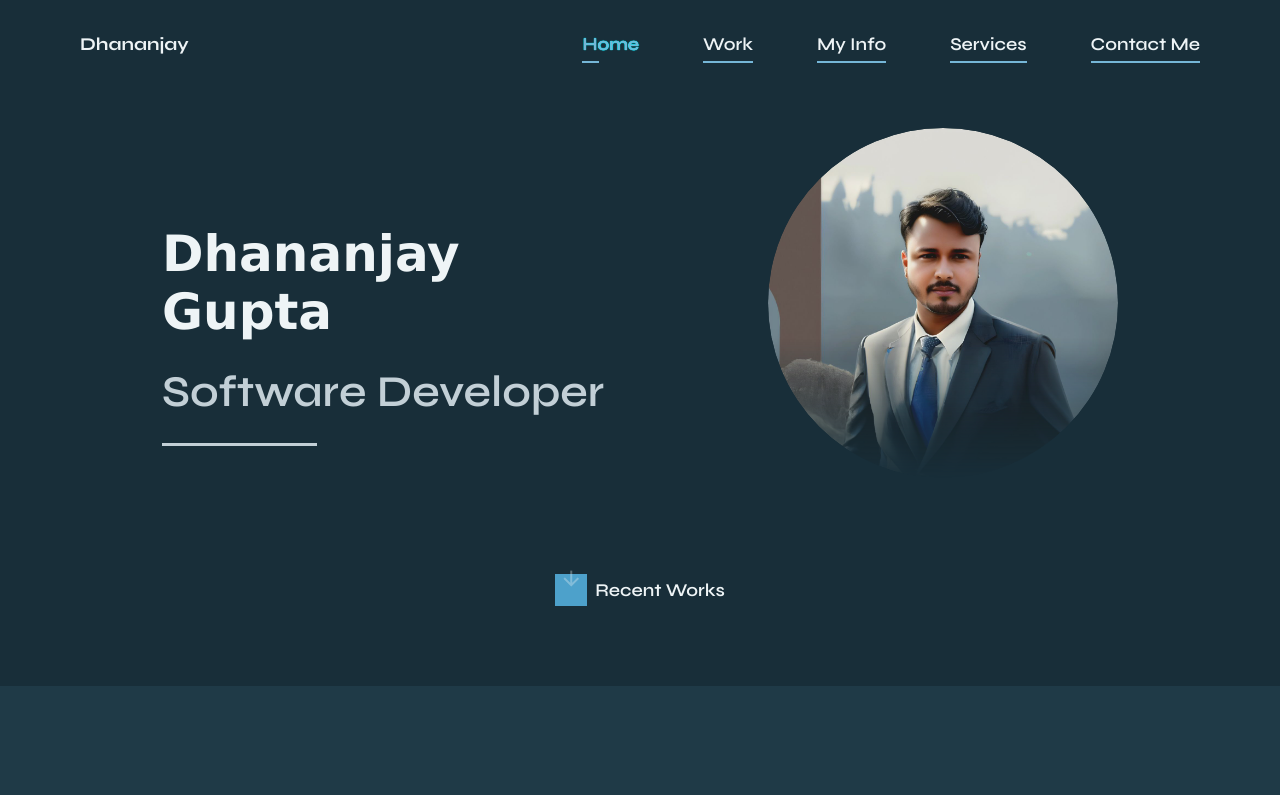
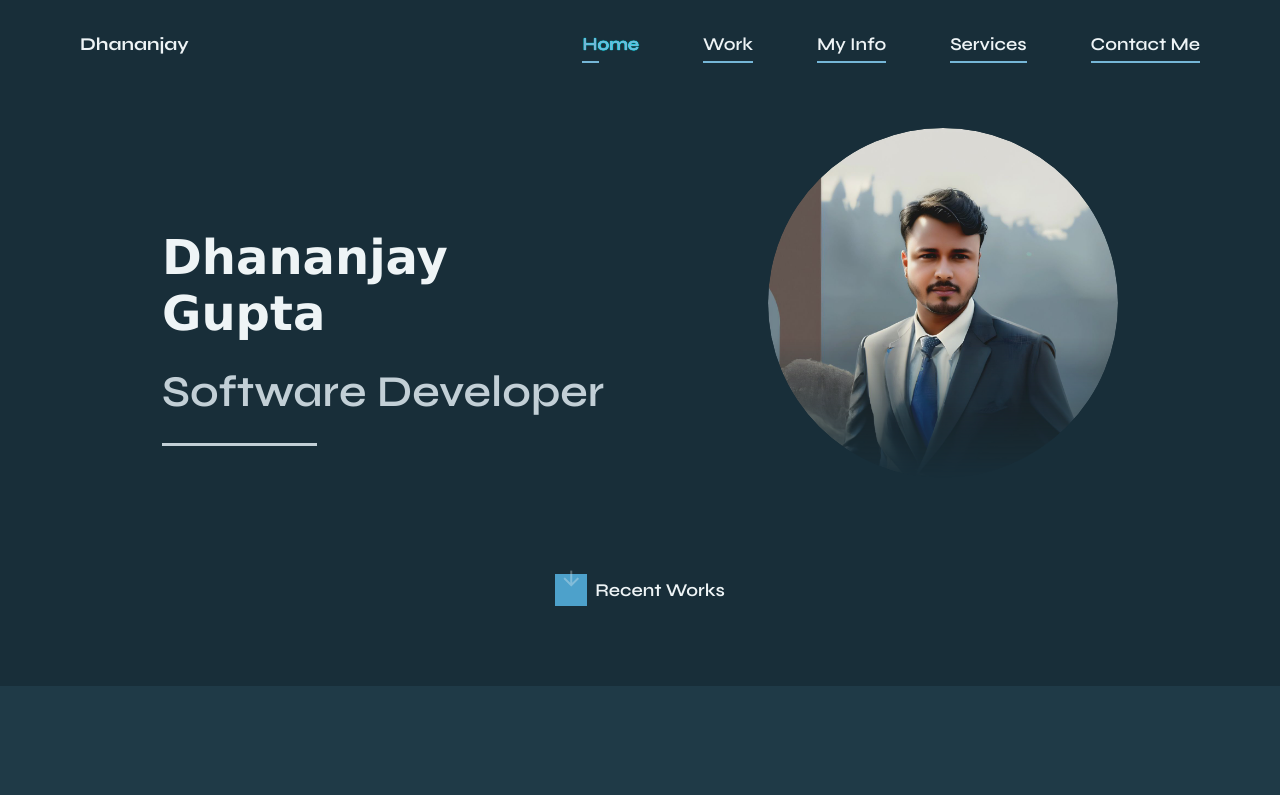
Before and after one commit to djgupta7/Personal-Portfolio, a plain HTML site: page index.html in a window 1280 px wide. Shown: the top 795 px of the page. Drawn offline with nearby package versions, Linux system fonts and the light colour scheme.

Commit message:
Update index.html

```diff
--- a/index.html
+++ b/index.html
@@ -59,7 +59,7 @@
             <img src="assets/img/photo.jpg" class="home__img" style="border-radius: 50%;" alt="">
 
             <div class="home__data">
-               <h1 class="home__name" style="font-size: 50px;font-family: 'Lucida Sans', 'Lucida Sans Regular',
+               <h1 class="home__name" style="font-size: 48px;font-family: 'Lucida Sans', 'Lucida Sans Regular',
                'Lucida Grande', 'Lucida Sans Unicode', Geneva, Verdana, sans-serif;">Dhananjay <br> Gupta</h1>
                <h3 class="home__profession">
                   <span class="typed-out">Software Developer</span>
```
